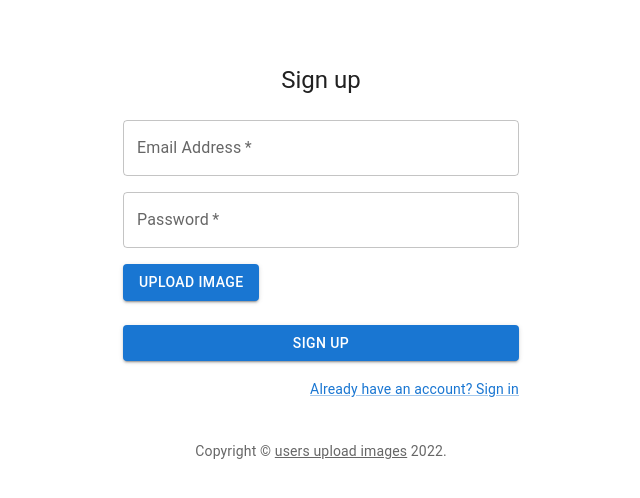
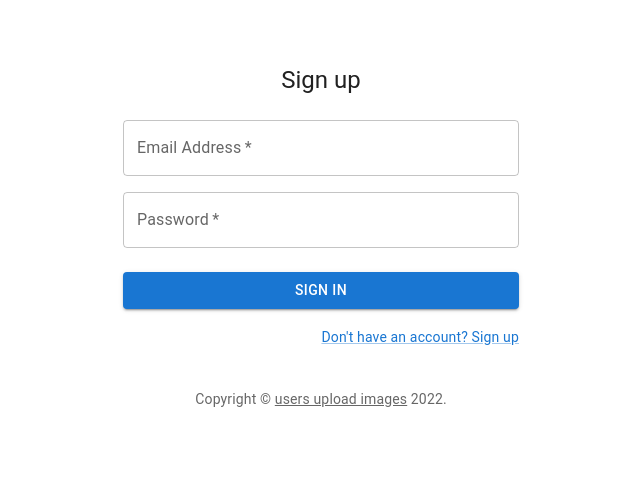
Before and after one commit to FTP-droid/users-upload-images, a React (Create React App) app: page / in a window 1280 px wide. Shown: the top 498 px of the page, without its empty margins (319-959 px from the left). Built offline with nearby package versions, Linux system fonts and the light colour scheme.

Commit message:
Added Sign In component. DRY concepts not implemented yet

```diff
--- a/src/App.tsx
+++ b/src/App.tsx
@@ -1,9 +1,10 @@
 import './App.css';
 import  SignUp  from './components/SignUp';
+import  SignIn  from './components/SignIn';
 
 function App() {
   return (
-    <SignUp />
+    <SignIn />
   );
 }
 
--- /dev/null
+++ b/src/components/SignIn.tsx
@@ -0,0 +1,99 @@
+import {useState} from 'react';
+import Button from '@mui/material/Button';
+import CssBaseline from '@mui/material/CssBaseline';
+import TextField from '@mui/material/TextField';
+import Link from '@mui/material/Link';
+import Grid from '@mui/material/Grid';
+import Box from '@mui/material/Box';
+import Typography from '@mui/material/Typography';
+import Container from '@mui/material/Container';
+import { createTheme, ThemeProvider } from '@mui/material/styles';
+
+function Copyright({sx}: {sx: object}) {
+  return (
+    <Typography variant="body2" color="text.secondary" align="center" sx={sx}>
+      {'Copyright © '}
+      <Link color="inherit" href="https://mui.com/">
+        users upload images
+      </Link>{' '}
+      {new Date().getFullYear()}
+      {'.'}
+    </Typography>
+  );
+}
+
+const theme = createTheme();
+
+export default function SignIn() {
+
+  const handleSubmit = (event: React.FormEvent<HTMLFormElement>) => {
+    event.preventDefault();
+    const data = new FormData(event.currentTarget);
+    console.log({
+      email: data.get('email'),
+      password: data.get('password'),
+    });
+  };
+
+  return (
+    <ThemeProvider theme={theme}>
+      <Container component="main" maxWidth="xs">
+        <CssBaseline />
+        <Box
+          sx={{
+            marginTop: 8,
+            display: 'flex',
+            flexDirection: 'column',
+            alignItems: 'center',
+          }}
+        >
+          <Typography component="h1" variant="h5">
+            Sign up
+          </Typography>
+          <Box component="form" noValidate onSubmit={handleSubmit} sx={{ mt: 3 }}>
+            <Grid container spacing={2}>
+              <Grid item xs={12}>
+                <TextField
+                  required
+                  fullWidth
+                  id="email"
+                  label="Email Address"
+                  name="email"
+                  autoComplete="email"
+                  type="email"
+                />
+              </Grid>
+              <Grid item xs={12}>
+                <TextField
+                  required
+                  fullWidth
+                  name="password"
+                  label="Password"
+                  type="password"
+                  id="password"
+                  autoComplete="new-password"
+                />
+              </Grid>
+            </Grid>
+            <Button
+              type="submit"
+              fullWidth
+              variant="contained"
+              sx={{ mt: 3, mb: 2 }}
+            >
+              Sign In
+            </Button>
+            <Grid container justifyContent="flex-end">
+              <Grid item>
+                <Link href="#" variant="body2">
+                  Don't have an account? Sign up
+                </Link>
+              </Grid>
+            </Grid>
+          </Box>
+        </Box>
+        <Copyright sx={{ mt: 5 }} />
+      </Container>
+    </ThemeProvider>
+  );
+}
```
